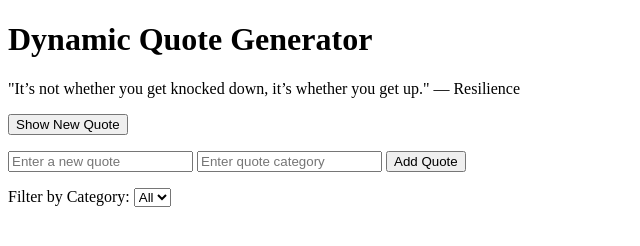
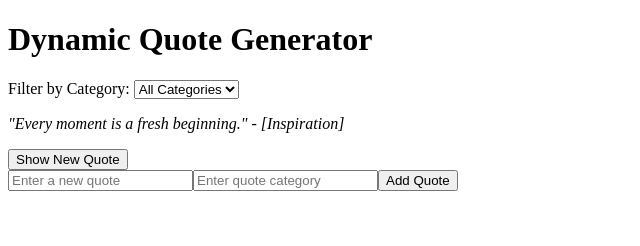
Before and after one commit to JNN91/alx_fe_javascript, a plain HTML site: page index.html in a window 1280 px wide. Both pictures are taken after a click on the button "Show New Quote". Shown: the whole page, without its empty margins (0-640 px from the left). Drawn offline with Linux system fonts and the light colour scheme.

Commit message:
DOM manipulations

```diff
--- a/index.html
+++ b/index.html
@@ -1,34 +1,28 @@
 <!DOCTYPE html>
 <html lang="en">
 <head>
-  <meta charset="UTF-8">
-  <meta name="viewport" content="width=device-width, initial-scale=1.0">
+  <meta charset="UTF-8" />
+  <meta name="viewport" content="width=device-width, initial-scale=1.0"/>
   <title>Dynamic Quote Generator</title>
 </head>
 <body>
   <h1>Dynamic Quote Generator</h1>
 
-  <!-- Quote Display Area -->
-  <div id="quoteDisplay" style="margin-bottom: 1em;"></div>
+  <!-- Filter Dropdown -->
+  <label for="categoryFilter">Filter by Category:</label>
+  <select id="categoryFilter" onchange="filterQuotes()">
+    <option value="all">All Categories</option>
+  </select>
 
-  <!-- Button to Show a Random Quote -->
+  <!-- Quote Display -->
+  <div id="quoteDisplay" style="margin: 1em 0; font-style: italic;"></div>
+
+  <!-- Show Random Quote Button -->
   <button id="newQuote">Show New Quote</button>
 
-  <!-- Form to Add New Quote -->
-  <div style="margin-top: 1em;">
-    <input id="newQuoteText" type="text" placeholder="Enter a new quote" />
-    <input id="newQuoteCategory" type="text" placeholder="Enter quote category" />
-    <button id="addQuoteBtn">Add Quote</button>
-  </div>
+  <!-- Form, Import/Export Buttons added by JS -->
 
-  <!-- Optional: Dropdown to filter by category -->
-  <div style="margin-top: 1em;">
-    <label for="categoryFilter">Filter by Category:</label>
-    <select id="categoryFilter">
-      <option value="">All</option>
-    </select>
-  </div>
-
+  <!-- JavaScript -->
   <script src="script.js"></script>
 </body>
 </html>
--- a/script.js
+++ b/script.js
@@ -1,65 +1,81 @@
-// Initial array of quotes
+ // Initial quotes
 let quotes = [
-  { text: "The best way to get started is to quit talking and begin doing.", category: "Motivation" },
-  { text: "Don’t let yesterday take up too much of today.", category: "Inspiration" },
-  { text: "It’s not whether you get knocked down, it’s whether you get up.", category: "Resilience" },
+  { text: "Believe in yourself.", category: "Motivation" },
+  { text: "Stay curious, keep learning.", category: "Education" },
+  { text: "Every moment is a fresh beginning.", category: "Inspiration" }
 ];
 
-// DOM elements
-const quoteDisplay = document.getElementById("quoteDisplay");
-const newQuoteBtn = document.getElementById("newQuote");
-const addQuoteBtn = document.getElementById("addQuoteBtn");
-const categoryFilter = document.getElementById("categoryFilter");
+  // Save quotes to localStorage
+function saveQuotes() {
+  localStorage.setItem("quotes", JSON.stringify(quotes));
+}
 
-// Display a random quote (optionally filtered by category)
+  // Load quotes from localStorage
+function loadQuotes() {
+  const saved = localStorage.getItem("quotes");
+  if (saved) quotes = JSON.parse(saved);
+}
+
+  // Function to display a random quote (as required by checker)
 function showRandomQuote() {
-  const selectedCategory = categoryFilter.value;
-  const filteredQuotes = selectedCategory
-    ? quotes.filter(q => q.category.toLowerCase() === selectedCategory.toLowerCase())
-    : quotes;
+  const quoteDisplay = document.getElementById("quoteDisplay");
+  if (quotes.length === 0) {
+    quoteDisplay.innerHTML = "<em>No quotes available.</em>";
+    return;
+  }
+  const random = quotes[Math.floor(Math.random() * quotes.length)];
+  quoteDisplay.innerHTML = `"${random.text}" - [${random.category}]`;
+  sessionStorage.setItem("lastQuote", JSON.stringify(random));
+}
 
-  if (filteredQuotes.length === 0) {
-    quoteDisplay.innerText = "No quotes available for this category.";
+  // Add a new quote and update the DOM
+function addQuote() {
+  const text = document.getElementById("newQuoteText").value.trim();
+  const category = document.getElementById("newQuoteCategory").value.trim();
+
+  if (!text || !category) {
+    alert("Please enter both text and category.");
     return;
   }
 
-  const randomIndex = Math.floor(Math.random() * filteredQuotes.length);
-  const quote = filteredQuotes[randomIndex];
-  quoteDisplay.innerText = `"${quote.text}" — ${quote.category}`;
+  quotes.push({ text, category });
+  saveQuotes();
+  showRandomQuote(); // Show the new quote
+  document.getElementById("newQuoteText").value = "";
+  document.getElementById("newQuoteCategory").value = "";
 }
 
-// Add a new quote dynamically
-function addQuote() {
-  const textInput = document.getElementById("newQuoteText");
-  const categoryInput = document.getElementById("newQuoteCategory");
+  //  Dynamically create the quote input form
+function createAddQuoteForm() {
+  const form = document.createElement("div");
 
-  const quoteText = textInput.value.trim();
-  const quoteCategory = categoryInput.value.trim();
+  const inputText = document.createElement("input");
+  inputText.id = "newQuoteText";
+  inputText.placeholder = "Enter a new quote";
 
-  if (!quoteText || !quoteCategory) {
-    alert("Please enter both a quote and category.");
-    return;
-  }
+  const inputCategory = document.createElement("input");
+  inputCategory.id = "newQuoteCategory";
+  inputCategory.placeholder = "Enter quote category";
 
-  const newQuote = { text: quoteText, category: quoteCategory };
-  quotes.push(newQuote);
+  const addBtn = document.createElement("button");
+  addBtn.textContent = "Add Quote";
+  addBtn.onclick = addQuote;
 
-  // Update category dropdown if new category is added
-  if (!Array.from(categoryFilter.options).some(opt => opt.value.toLowerCase() === quoteCategory.toLowerCase())) {
-    const option = document.createElement("option");
-    option.value = quoteCategory;
-    option.textContent = quoteCategory;
-    categoryFilter.appendChild(option);
-  }
+  form.appendChild(inputText);
+  form.appendChild(inputCategory);
+  form.appendChild(addBtn);
 
-  // Clear input fields
-  textInput.value = "";
-  categoryInput.value = "";
-
-  alert("Quote added successfully!");
+  document.body.appendChild(form);
 }
 
-// Event listeners
-newQuoteBtn.addEventListener("click", showRandomQuote);
-addQuoteBtn.addEventListener("click", addQuote);
-categoryFilter.addEventListener("change", showRandomQuote);
+  //  Initialize the app
+window.onload = function () {
+  loadQuotes();
+  createAddQuoteForm();
+
+   //  Event listener for Show New Quote button
+  document.getElementById("newQuote").addEventListener("click", showRandomQuote);
+
+   //  Optionally show a quote when the page loads
+  showRandomQuote();
+};
```
